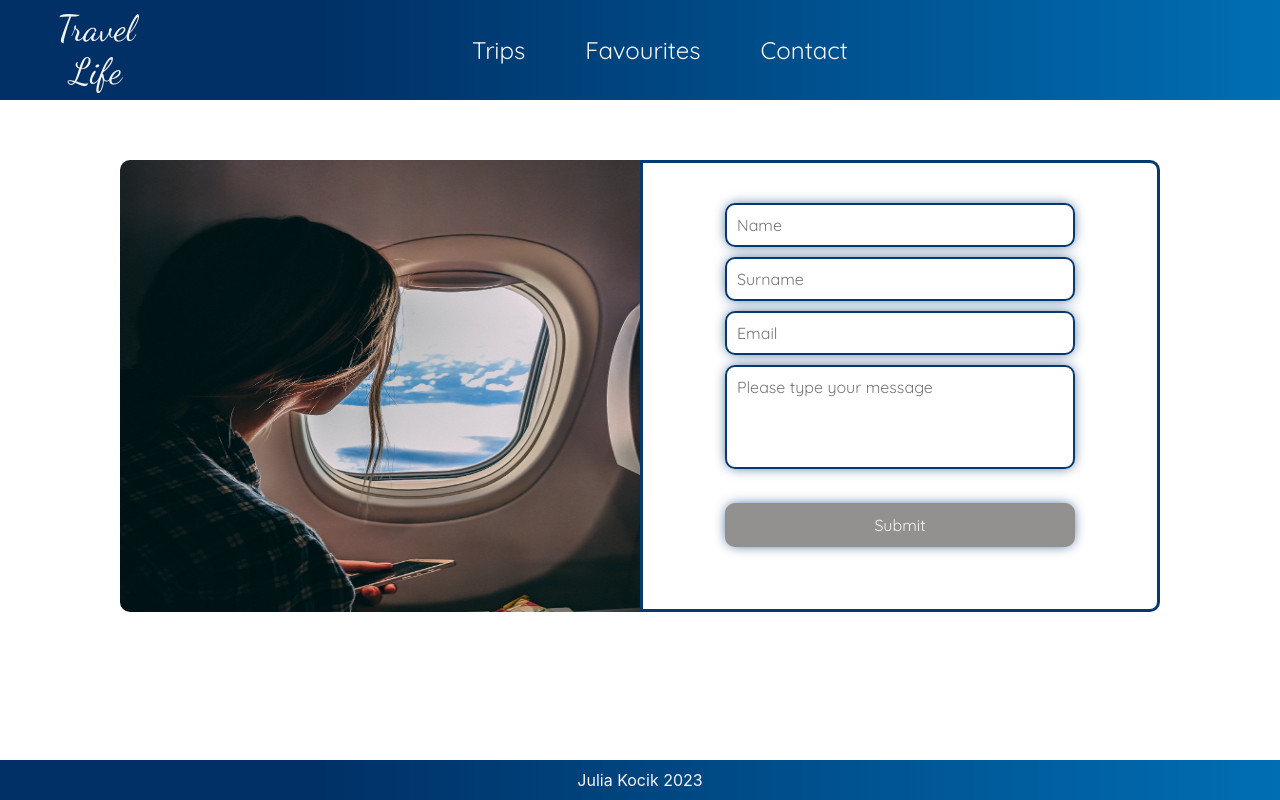
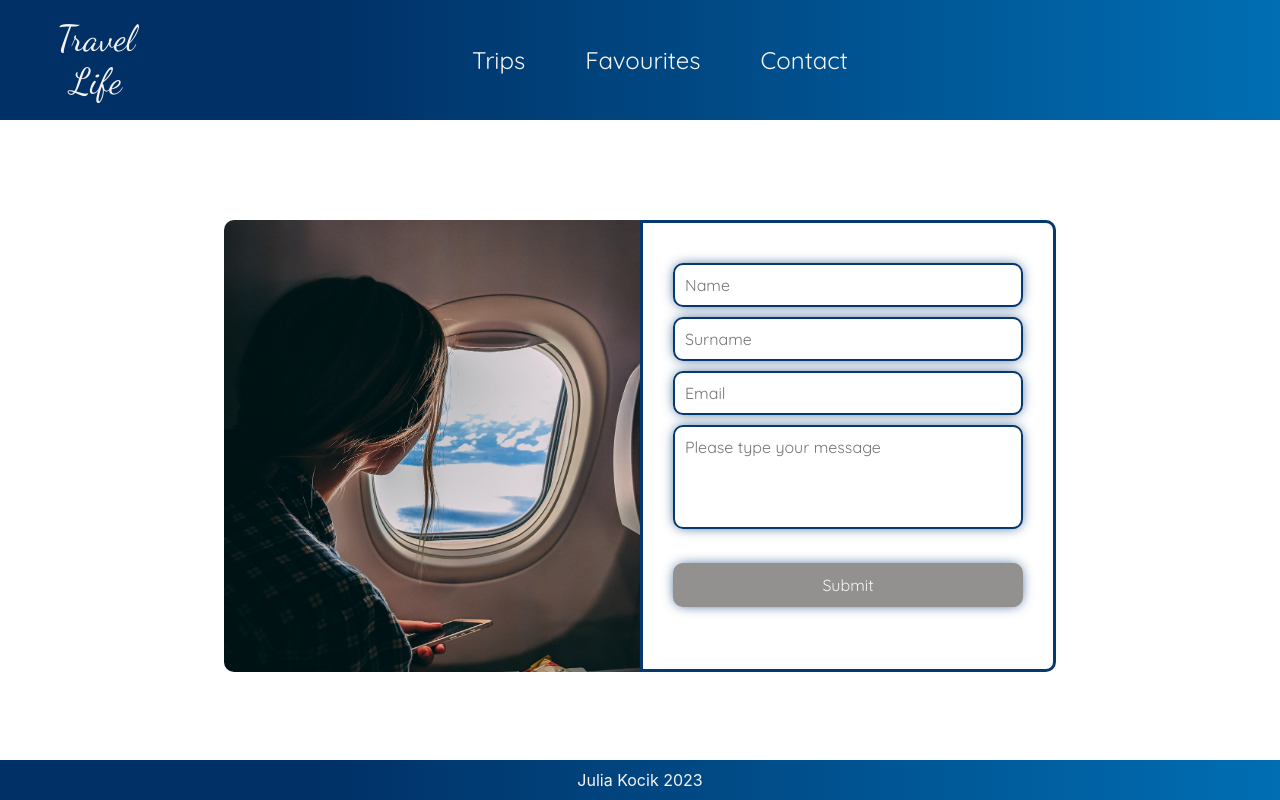
Before and after one commit to julia-kocik/react-travel-agency, a React (Create React App) app: page /contact in a window 1280 px wide. Built offline with nearby package versions, Linux system fonts and the light colour scheme.

Commit message:
Add styling adjustments

```diff
--- a/src/views/Contact/Contact.scss
+++ b/src/views/Contact/Contact.scss
@@ -4,15 +4,17 @@
     background-color: $color-blue;
     background: $color-gradient;
     background: $linear-gradient;
-    height: 100px;
+    height: 120px;
 }
 .contact_content_container {
     min-height: 572px;
     width: 100%;
     display: flex;
+    justify-content: center;
     padding: 60px 120px;
+    margin: 40px 0;
     .contact_photo {
-        flex: 0 0 50%;
+        flex: 0 0 40%;
         background-image: url('../../../public/images/window.jpg');
         background-size: 100% 100%;
         border-radius: 10px;
@@ -21,7 +23,7 @@
     }
     .contact_form_container {
         border: 3px solid $color-blue;
-        flex: 0 0 50%;
+        flex: 0 0 40%;
         border-radius: 10px;
         border-top-left-radius: 0;
         border-bottom-left-radius: 0;
--- a/src/views/Favourites/Favourites.scss
+++ b/src/views/Favourites/Favourites.scss
@@ -4,5 +4,5 @@
     background-color: $color-blue;
     background: $color-gradient;
     background: $linear-gradient;
-    height: 100px;
+    height: 120px;
 }
```
